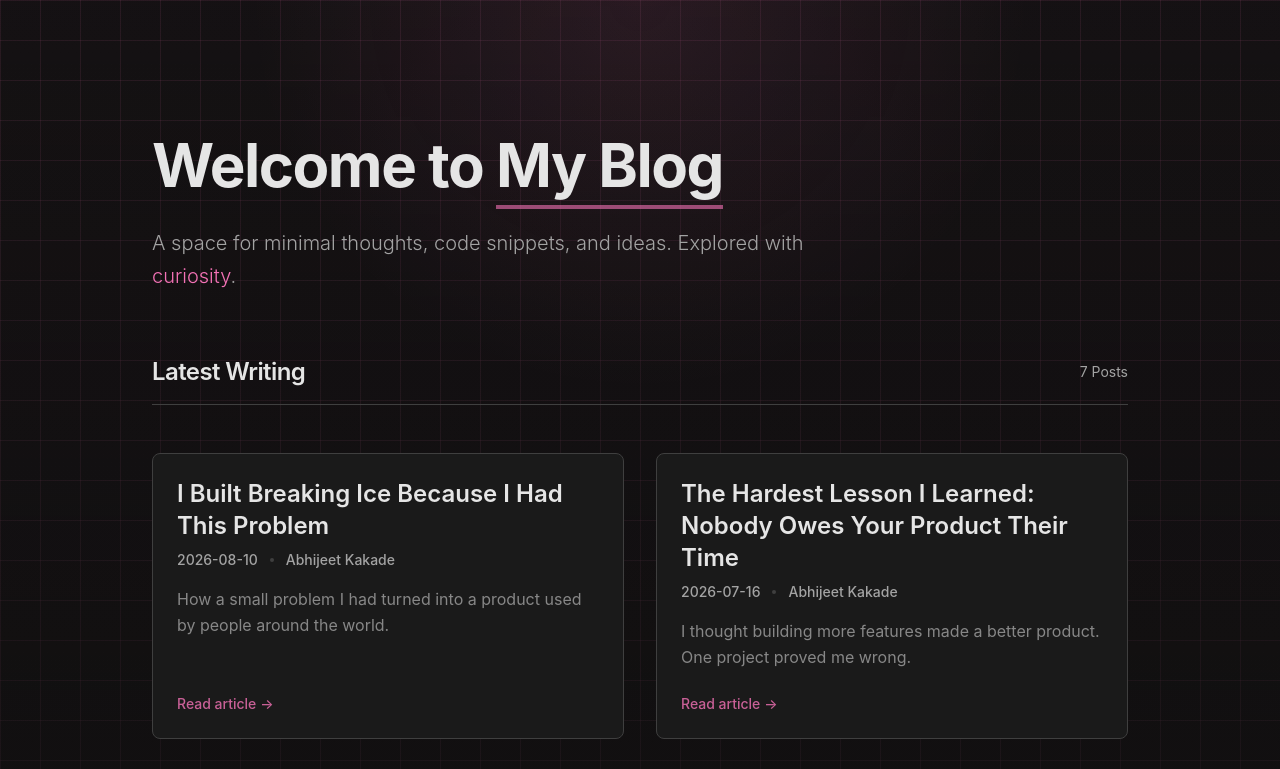
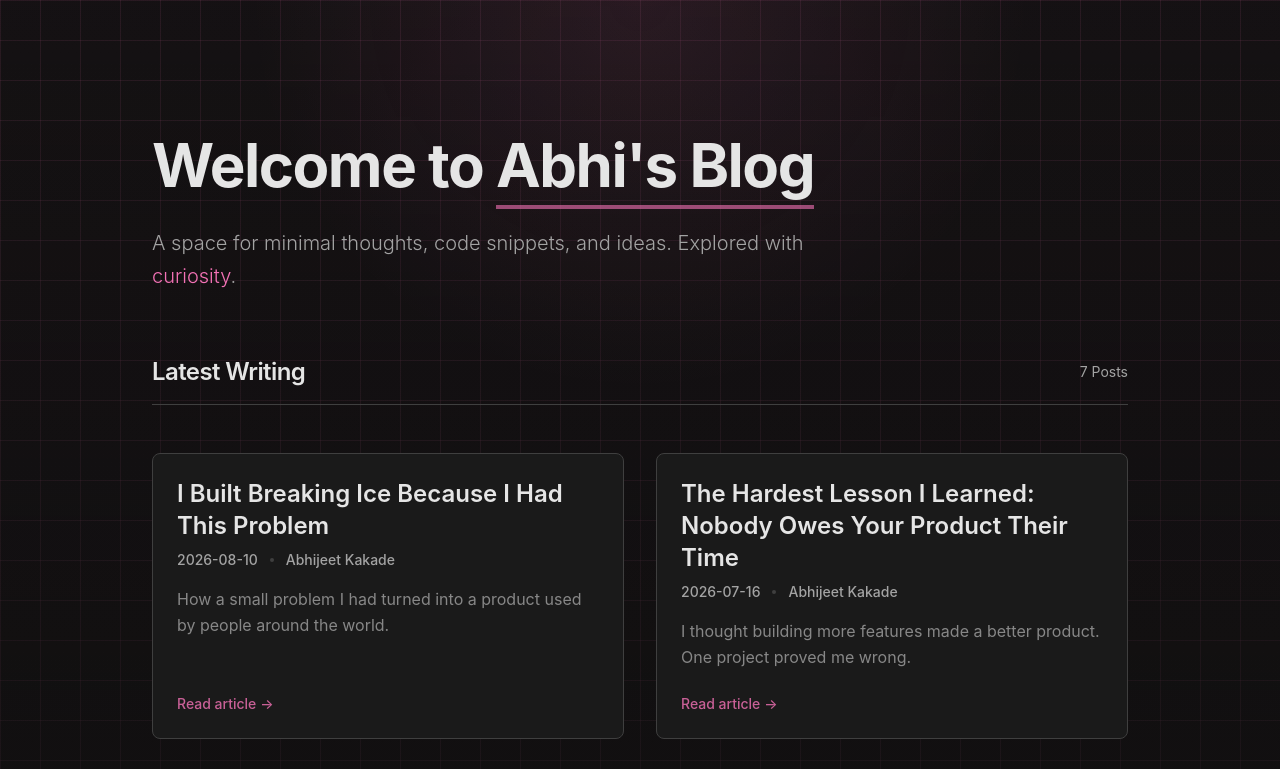
Before and after one commit to abhijeetkakade1234/blogs, a Next.js app: page / in a window 1280 px wide. Shown: the top 769 px of the page. Built offline with nearby package versions, Linux system fonts and the light colour scheme.

Commit message:
Update blog hero copy

```diff
--- a/app/components/Hero.js
+++ b/app/components/Hero.js
@@ -3,7 +3,7 @@ export default function Hero() {
     <section className="w-full pt-32 pb-16 bg-transparent">
       <div className="container mx-auto px-6 max-w-5xl">
         <h1 className="text-5xl md:text-6xl font-bold mb-6 text-foreground tracking-tight leading-tight">
-          Welcome to <span className="border-b-4 border-accent-pink/60 pb-1">My Blog</span>
+          Welcome to <span className="border-b-4 border-accent-pink/60 pb-1">Abhi&apos;s Blog</span>
         </h1>
         <p className="text-xl text-muted max-w-2xl font-light leading-relaxed">
           A space for minimal thoughts, code snippets, and ideas.
```
